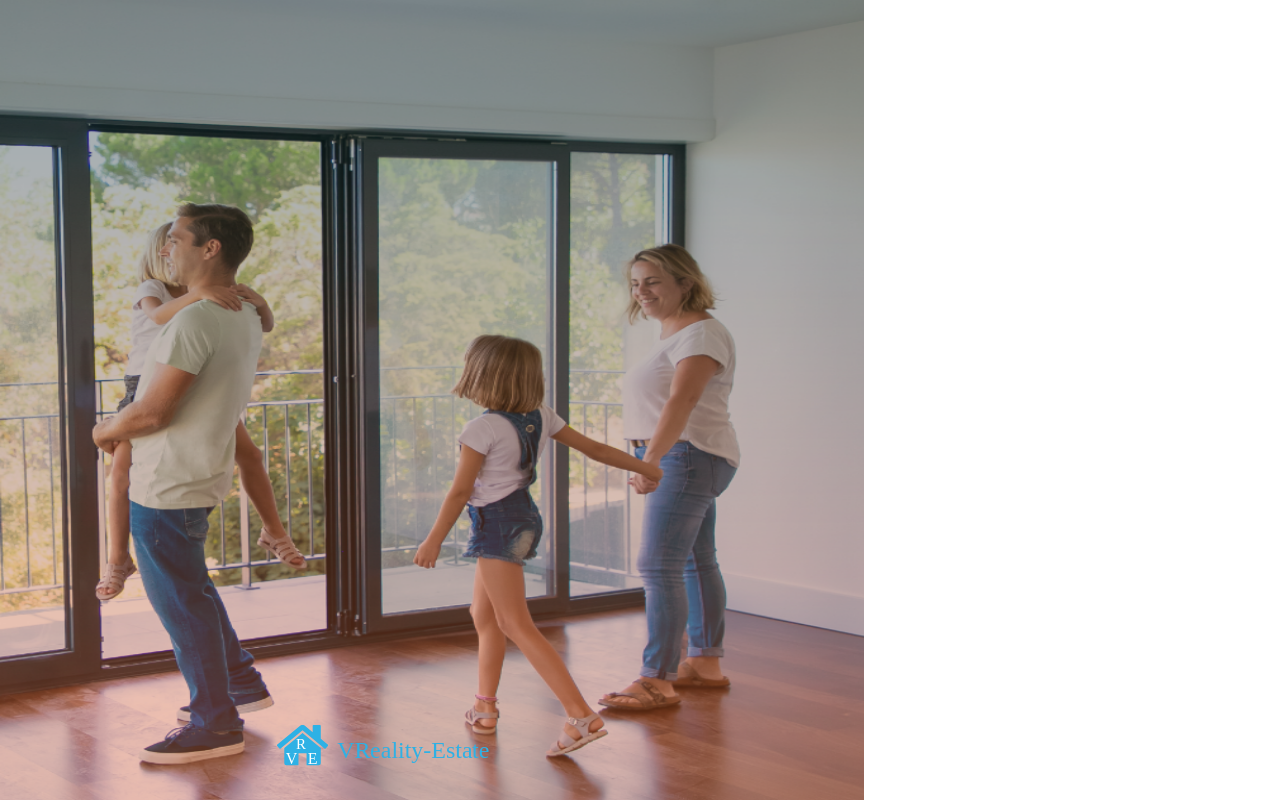
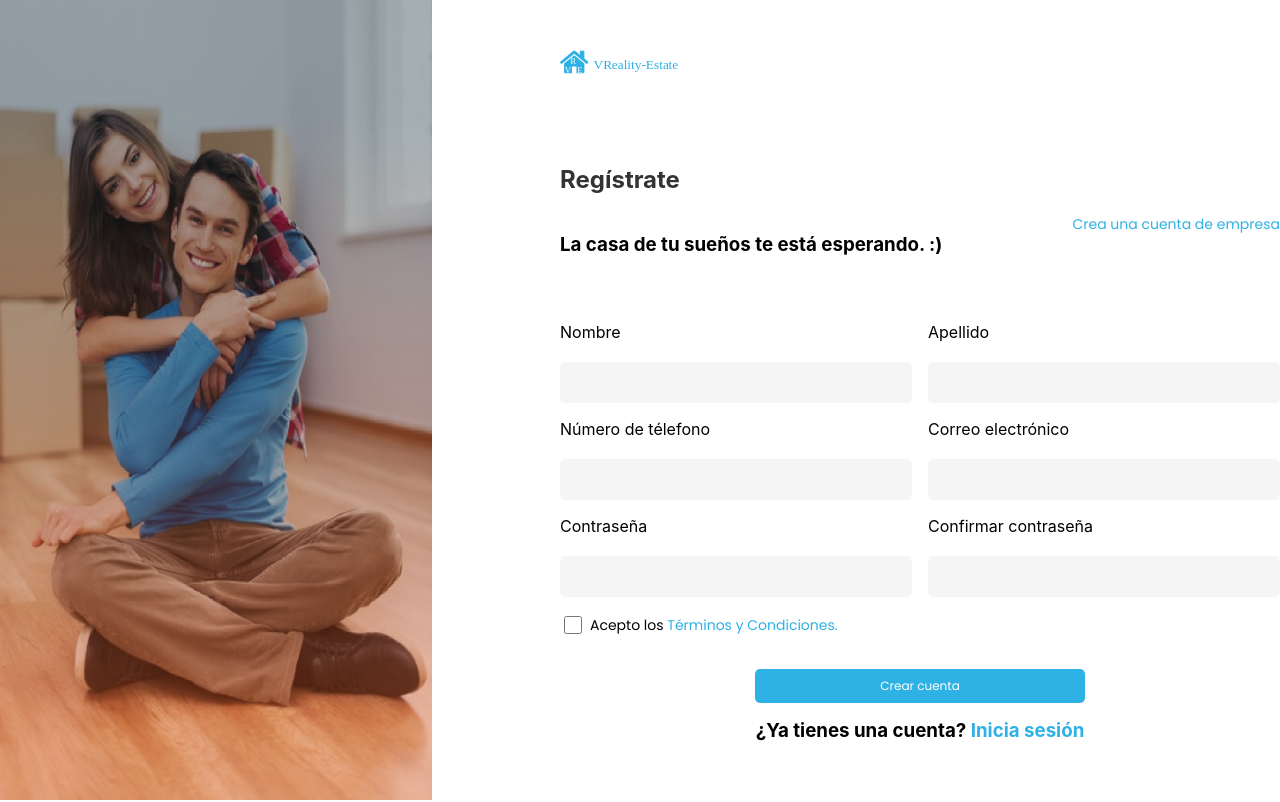
Before and after one commit to sinis23-alt/vreality-estate, a React (Create React App) app: page / in a window 1280 px wide. Shown: the top 802 px of the page. Built offline with nearby package versions, Linux system fonts and the light colour scheme.

Commit message:
Registrarse

```diff
--- a/src/App.css
+++ b/src/App.css
@@ -1,5 +1,5 @@
 .App {
-  text-align: center;
+
 }
 
 .App-logo {
--- a/src/App.js
+++ b/src/App.js
@@ -1,12 +1,13 @@
 import './App.css';
 import Login from './components/Login'
 import ResContraseña from './components/ResContraseña';
+import Registrarse from './components/Registrarse';
 
 
 function App() {
   return (
     <div className="App">
-      <Login></Login>
+      <Registrarse></Registrarse>
     </div>
   );
 }
--- /dev/null
+++ b/src/components/Registrarse.css
@@ -0,0 +1,130 @@
+.o-imageregister{
+    background-image: url(../images/registerpic.png);
+    background-size: 100% 100vh;
+    width: 36%;
+    height: 100vh;
+}
+
+.o-contenido{
+    display: flex;
+}
+
+#logoazul{
+    width: 8.3125rem;
+    height: 1.8125rem;
+}
+
+
+.o-logoandform{
+  /*  background-color: red;*/
+    margin: 3rem 0 0 8rem;
+    min-width: 45rem;
+}
+
+.o-registertext{
+    margin-top: 5.25rem;
+    color: #333333;
+}
+.o-text{
+    margin-top: 1rem;
+    display: flex;
+    justify-content: space-between;
+}
+
+.o-text .o-crearcuentaempresa{
+    font-family:'Poppins', sans-serif;
+    font-weight: 400;
+    font-size: 0.875rem;
+    color: #2EB1E5;
+    text-decoration: none;
+}
+
+
+
+.o-formulario{
+    width: 45rem;
+   /* background-color: aquamarine;*/
+    padding-top: 2rem;
+    display: flex;
+    flex-wrap: wrap;
+
+}
+
+
+
+form h4{
+    margin-top: 1rem;
+}
+
+.o-campo{
+    width: 20.75rem;
+    padding: 0.5rem;
+    margin-top: 0.25rem;
+    font-family:'Poppins', sans-serif;
+    font-weight: 400;
+    font-size: 0.875rem;
+    border-radius: 5px;
+    border-style: solid;
+    border-color:#F5F5F5;
+    background-color: #F5F5F5;
+    outline: none;
+}
+
+.o-campo:focus{
+    border-color:#2EB1E5;
+}
+
+.o-camposderechos{
+    margin-left: 1rem;
+}
+
+.o-terminosycondiciones{
+    margin-top: 1rem;
+    display: flex;
+    align-items: center;
+}
+
+.o-terminosycondiciones label{
+    font-family:'Poppins', sans-serif;
+    font-weight: 400;
+    font-size: 0.875rem;
+}
+
+.o-terminosycondiciones label a{
+    text-decoration: none;
+    color: #2EB1E5;
+}
+
+input[type="checkbox"]{
+    width: 1.125rem;
+    height: 1.125rem;
+    margin-right: 0.5rem;
+}
+
+.o-crearcuenta{
+    display: flex;
+    justify-content: center;
+}
+
+.o-botoncrearcuenta{
+    margin-top: 2rem;
+    padding: 0.5rem 7.8125rem 0.5rem 7.8125rem;
+    font-family:'Poppins', sans-serif;
+    font-weight: 400;
+    font-size: 0.75rem;
+    border-radius: 5px;
+    border: none;
+    outline: none;
+    background: #2EB1E5 ;
+    color: white;
+}
+
+.o-tenercuenta{
+    text-align: center;
+    margin-top: 1rem;
+}
+
+.o-tenercuenta a{
+    text-decoration: none;
+    color: #2EB1E5;
+}
--- /dev/null
+++ b/src/components/Registrarse.js
@@ -0,0 +1,57 @@
+import React from 'react'
+import './Registrarse.css'
+import logo from '../images/logo.svg';
+
+function Registrarse() {
+    return (
+            <div>
+            <div className="o-contenido">
+                <div className="o-imageregister" />
+                <div className="o-logoandform">
+                <img className="o-logo" id="logoazul" src={logo} alt="logo" />
+                <h2 className="o-registertext">Regístrate</h2>
+                <div className="o-text">
+                    <h3 className="o-mensaje">La casa de tu sueños te está esperando. :)</h3>
+                    <a className="o-crearcuentaempresa" href="#">Crea una cuenta de empresa</a>
+                </div>
+                <form className="o-formulario" action="#">
+                    <div className="o-camposizquierdos">
+                    <p>Nombre</p>
+                    <input type="text" className="o-campo" />
+                    </div>
+                    <div className="o-camposderechos">
+                    <p>Apellido</p>
+                    <input type="text" className="o-campo" />
+                    </div>
+                    <div className="o-camposizquierdos">
+                    <p>Número de télefono</p>
+                    <input type="number" className="o-campo" />
+                    </div>
+                    <div className="o-camposderechos">
+                    <p>Correo electrónico</p>
+                    <input type="text" className="o-campo" />
+                    </div>
+                    <div className="o-camposizquierdos">
+                    <p>Contraseña</p>
+                    <input type="password" className="o-campo" />
+                    </div>
+                    <div className="o-camposderechos">
+                    <p>Confirmar contraseña</p>
+                    <input type="password" className="o-campo" />
+                    </div>
+                </form>
+                <div className="o-terminosycondiciones">
+                    <input type="checkbox" id="terminos" />
+                    <label htmlFor="terminos">Acepto los <a href="#">Términos y Condiciones.</a></label>
+                </div>
+                <div className="o-crearcuenta">
+                    <button className="o-botoncrearcuenta" type="button" name="crear cuenta">Crear cuenta</button>
+                </div>
+                <h3 className="o-tenercuenta">¿Ya tienes una cuenta? <a href="#">Inicia sesión</a></h3><a href="#">
+                </a></div><a href="#">
+                </a></div><a href="#"></a>
+            </div>
+    )
+}
+
+export default Registrarse
```
Also changed, not shown: src/images/registerpic.png (added).
